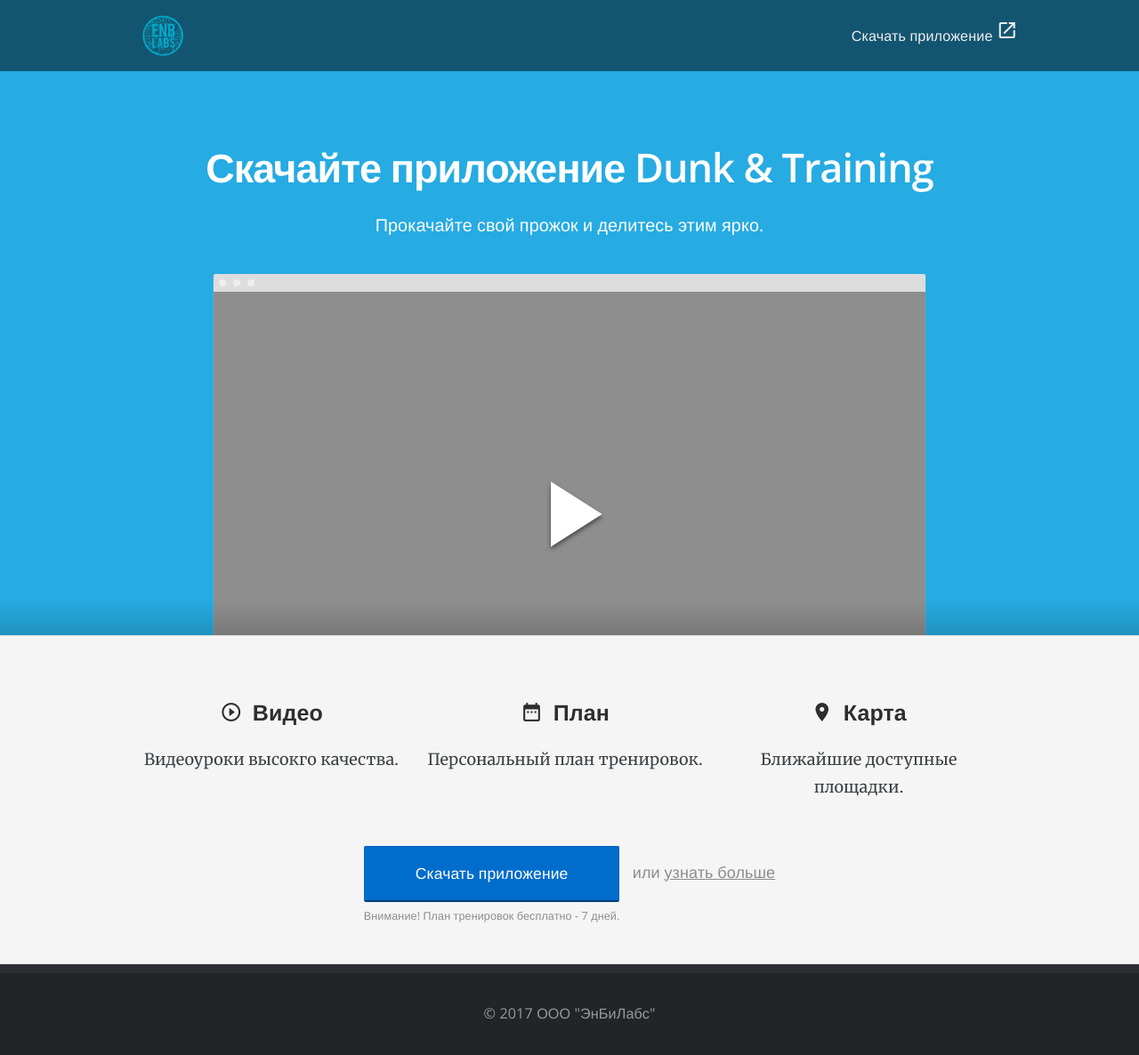
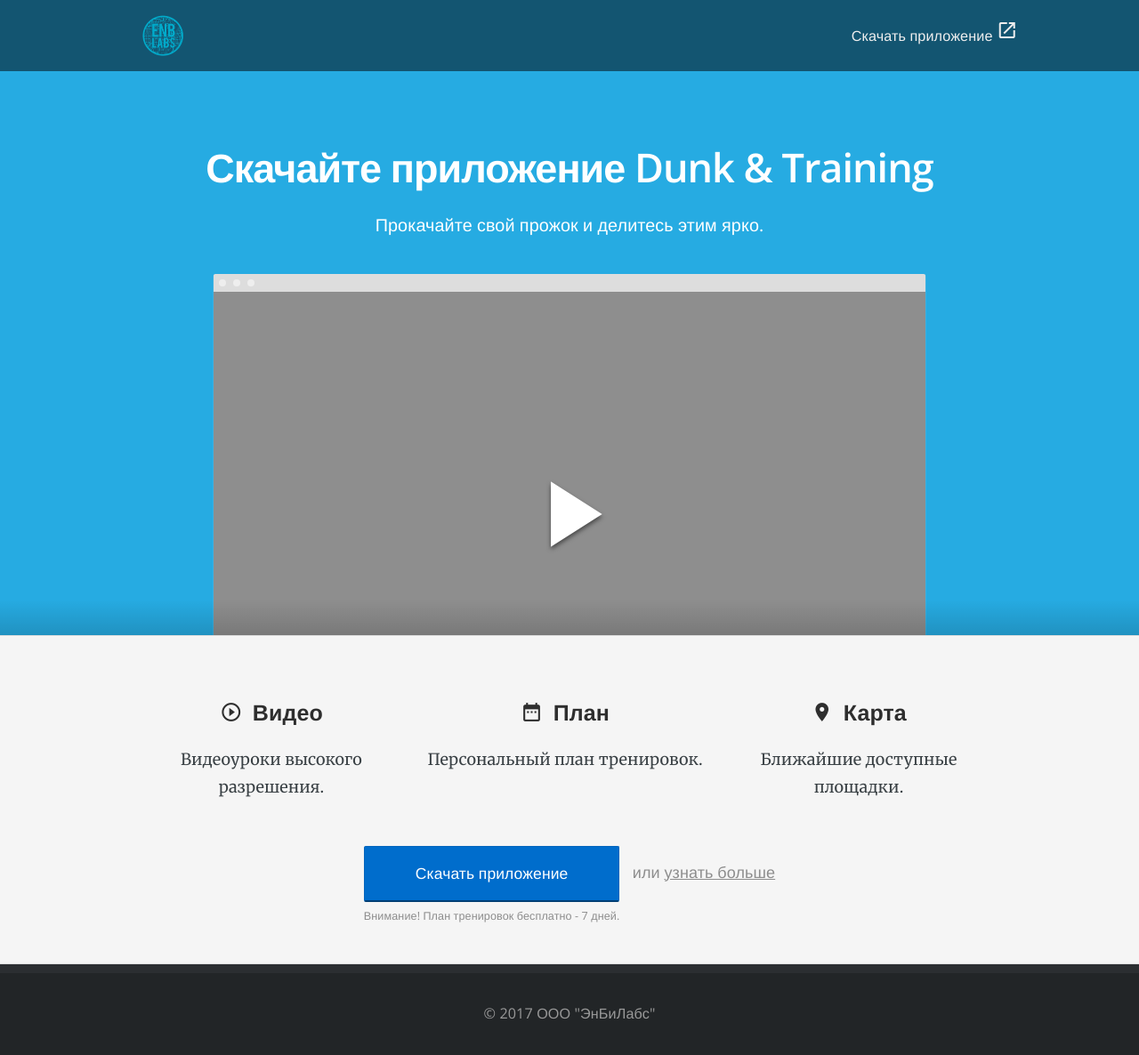
Before and after one commit to RakhimyanTim/danking-training.github.io, a Jekyll site: the page built from pages/index.html, in a window 1280 px wide. Shown: the whole page at 89% size. Built offline with Jekyll 4.4.1, drawn with Linux system fonts in a browser that asks for light colours; nearby versions of some CDN libraries.

Commit message:
Update index.html

```diff
--- a/pages/index.html
+++ b/pages/index.html
@@ -25,7 +25,7 @@
 		<div class="other-features">
 			<div class="col-1-3">
 				<h4 style="text-align: center;"><i class="material-icons">play_circle_outline</i> Видео</h4>
-				<p style="text-align: center;">Видеоуроки высокго качества.</p>
+				<p style="text-align: center;">Видеоуроки высокого разрешения.</p>
 			</div>
 			<div class="col-1-3">
 				<h4 style="text-align: center;"><i class="material-icons">date_range</i> План</h4>
```
